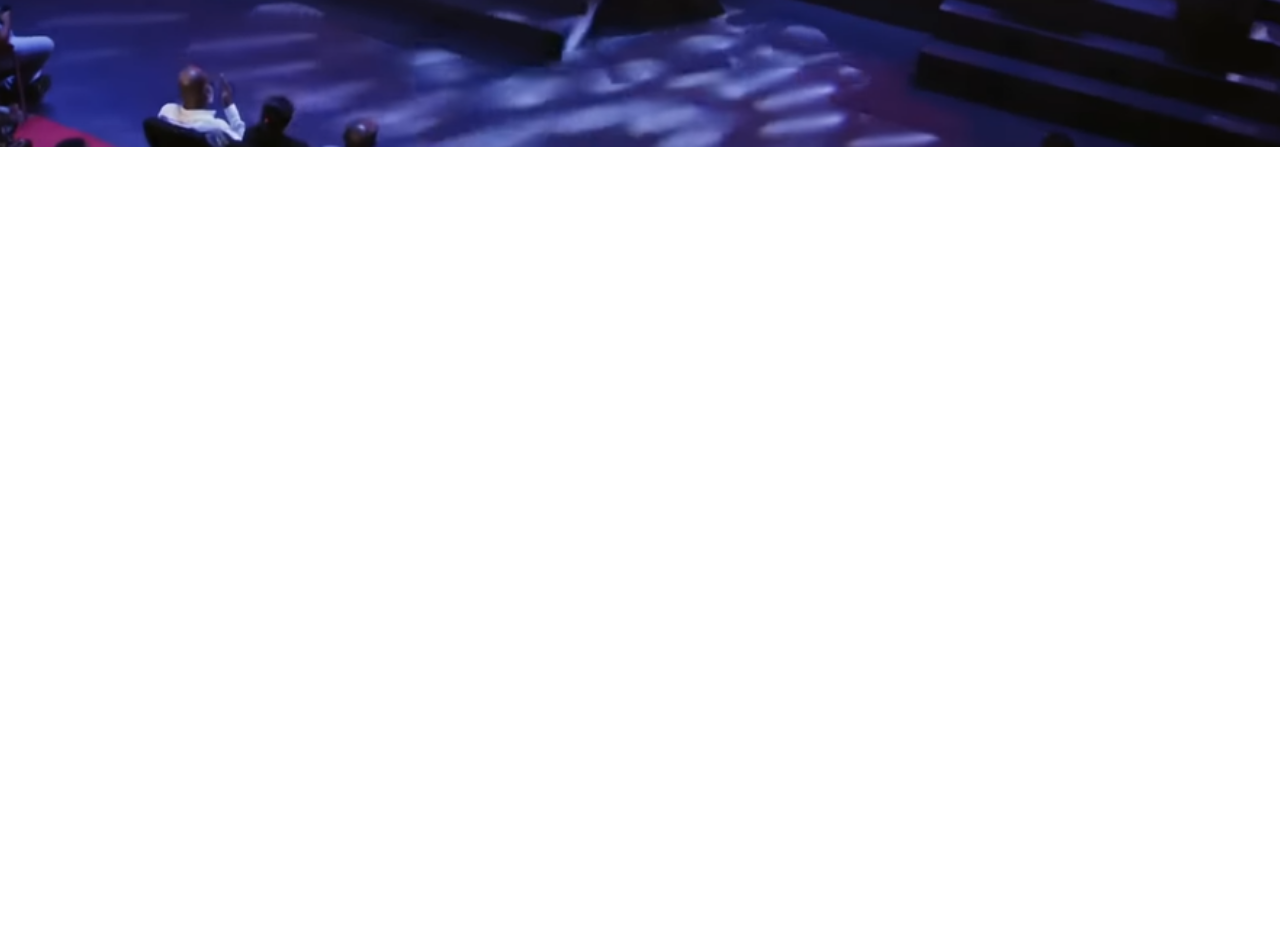
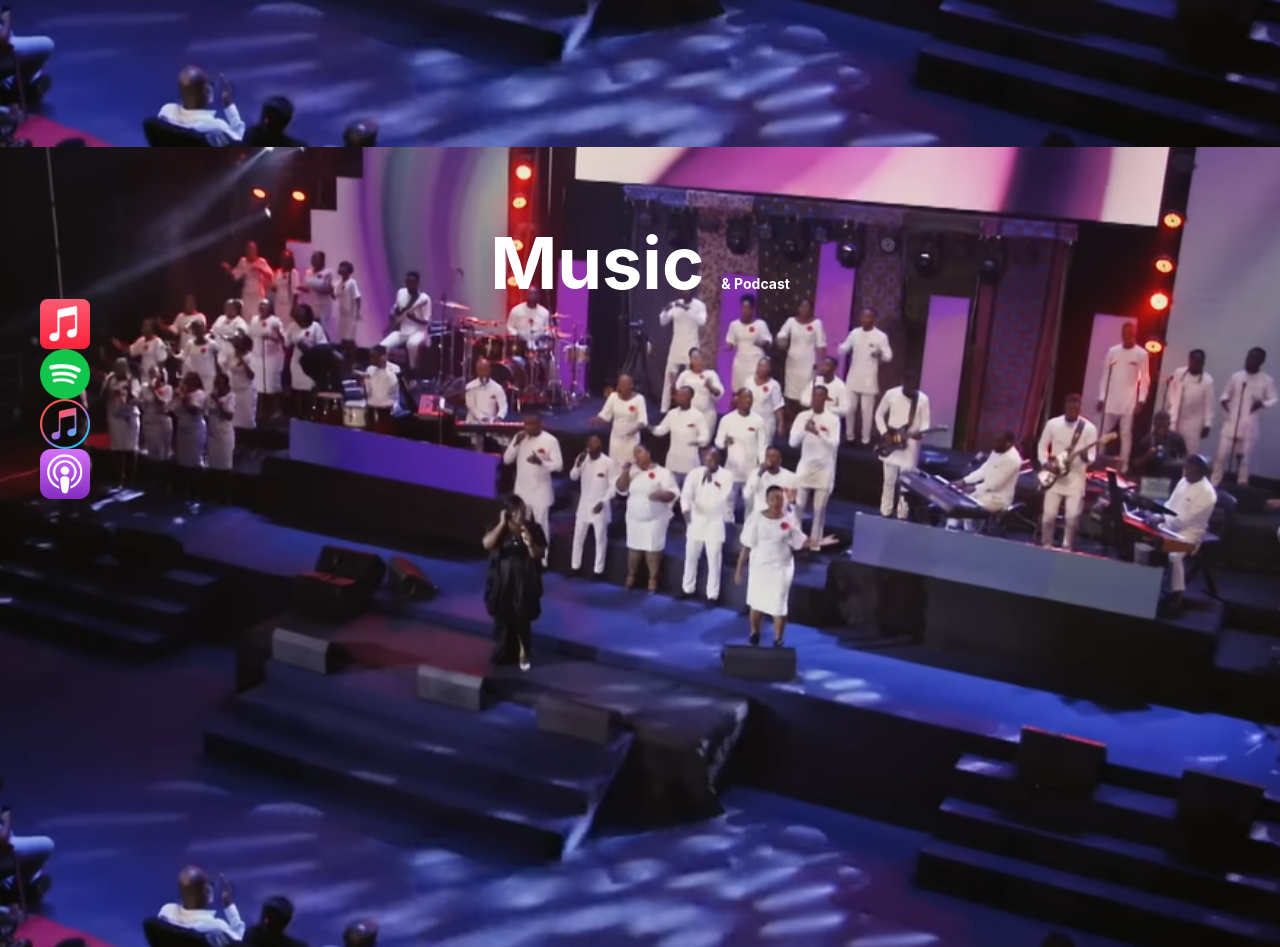
Before and after one commit to Wediah/pj-site, a Next.js app: page / in a window 1280 px wide. Shown: the part 2313-3260 px from the top of the page. Before the commit the page ends 2460 px from the top, so only its background shows below. Built offline with nearby package versions, Linux system fonts and the light colour scheme.

Commit message:
adds music to index

```diff
--- a/pages/Music.tsx
+++ b/pages/Music.tsx
@@ -1,13 +1,20 @@
 import React from 'react'
+import Image from 'next/image'
+import apple from '../public/apple.png'
+import spot from '../public/spotify.png'
+import itunes from '../public/itunes.png'
+import pod from '../public/podcast.png'
 
 function Music() {
   return (
     <div className="bg-white min-h-screen px-10 pt-10 bg-no-repeat pb-5 bg-cover bg-center " style={{ backgroundImage: 'url(pastor4.png)'}}>
-        <h1 className=' text-4xl text-white font-bold pt-10 lg:text-center lg:text-7xl text-left '>Music</h1>
+        <h1 className=' text-4xl text-white font-bold pt-10 lg:text-center lg:text-7xl text-left '>Music <span className='text-sm'>& Podcast</span></h1>
 
         <div>
-            <div></div>
-            <div></div>
+            <div><Image src={apple} width={50} height={50} alt="" className="" /></div>
+            <div><Image src={spot} width={50} height={50} alt="" className="" /></div>
+            <div><Image src={itunes} width={50} height={50} alt="" className="" /></div>
+            <div><Image src={pod} width={50} height={50} alt="" className="" /></div>
         </div>
 
 
--- a/pages/index.js
+++ b/pages/index.js
@@ -5,6 +5,7 @@ import Homepage from './home'
 import Navbar from './nav'
 import About from './about'
 import Videos from './videos'
+import Music from './Music'
 
 export default function Home() {
   return (
@@ -20,6 +21,7 @@ export default function Home() {
         <Homepage/>
         <About/>
         <Videos/>
+        <Music/>
 
       </main>
 
```
